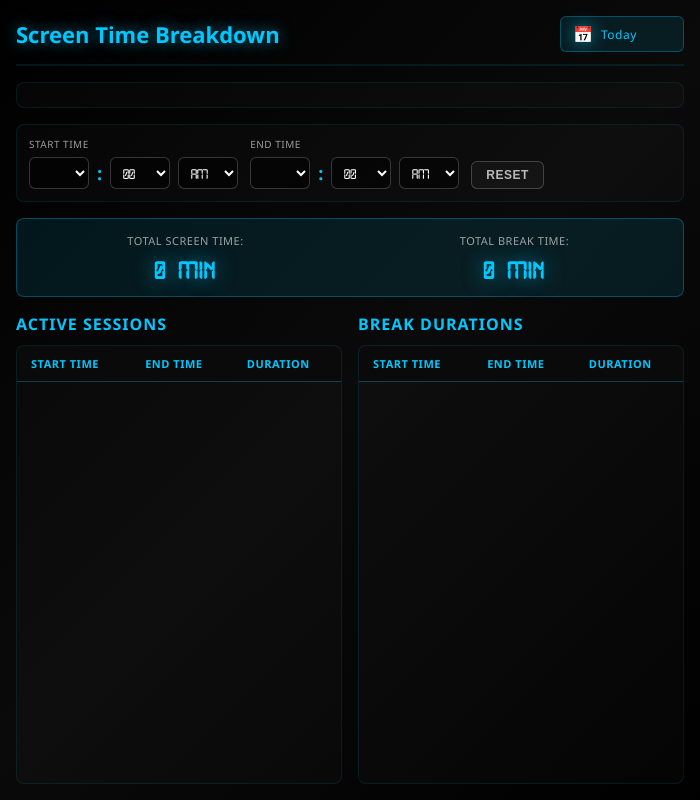
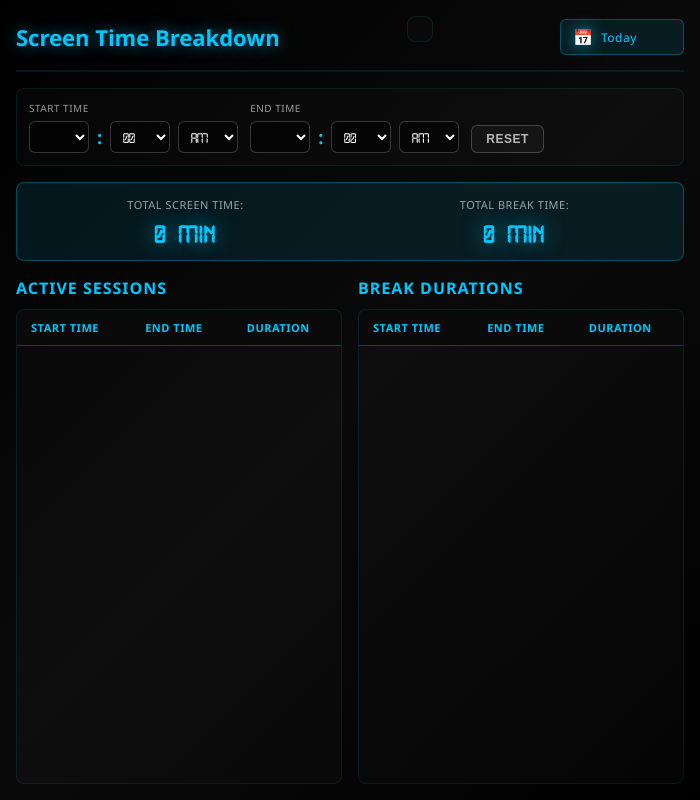
Before and after one commit to gokulan04/screen-time-widget, an Electron app: page src/renderer/breakdown.html in a window 700 px wide. Drawn offline with Linux system fonts and the light colour scheme; no server answers.

Commit message:
Redesign breakdown window layout for compact, single-screen view
Reorganize UI elements to eliminate scrolling and improve space efficiency:

Layout restructure:
- Move week day selector inline with header (beside title and date picker)
- Combine time filter and summary section into single horizontal row
- Reduce vertical spacing throughout to fit tables in viewport

Size reductions:
- Header title: 22px → 18px font size
- Week day buttons: smaller padding and min-width (50px → 40px)
- Chart height: 220px → 180px
- Time filter controls: smaller fonts (14px → 12px) and padding
- Summary values: 24px → 18px font size
- Table fonts: 13px → 12px body, 11px → 10px headers
- Table cell padding: 10px → 8px

New CSS classes:
- .controls-summary-row: flex container for time filter + summary
- Updated week-view-container: inline flex layout (no longer standalone section)

Result: All content (header, controls, chart, tables) now visible without
scrolling in 900x800px window, matching user's screenshot requirements.

Files modified:
- src/renderer/breakdown.html (layout restructure)
- src/renderer/breakdown-styles.css (compact styling)

```diff
--- a/src/renderer/breakdown.html
+++ b/src/renderer/breakdown.html
@@ -9,9 +9,17 @@
 </head>
 <body>
     <div class="breakdown-window" data-theme="cyan">
-        <!-- Header -->
+        <!-- Header with Week Days and Date Picker -->
         <div class="breakdown-header">
             <h1 id="breakdown-title">Screen Time Breakdown</h1>
+
+            <!-- Week View Section (inline with header) -->
+            <div class="week-view-container">
+                <div class="week-days" id="week-days">
+                    <!-- Day buttons will be inserted here by JavaScript -->
+                </div>
+            </div>
+
             <div class="date-picker-container" id="date-picker-container">
                 <span class="calendar-icon">📅</span>
                 <span class="selected-date-text" id="selected-date-text">Today</span>
@@ -19,13 +27,8 @@
             </div>
         </div>
 
-        <!-- Week View Section -->
-        <div class="week-view-container">
-            <div class="week-days" id="week-days">
-                <!-- Day buttons will be inserted here by JavaScript -->
-            </div>
-        </div>
-
+        <!-- Time Filter and Summary Combined Row -->
+        <div class="controls-summary-row">
             <!-- Time Range Filter -->
             <div class="time-range-filter">
                 <div class="time-inputs">
@@ -72,6 +75,7 @@
                 <div class="summary-item">
                     <span class="summary-label">Total Break Time:</span>
                     <span class="summary-value" id="total-break-time">0 min</span>
+                </div>
             </div>
         </div>
 
```
Lines whose indentation alone changed are shown as unchanged.
